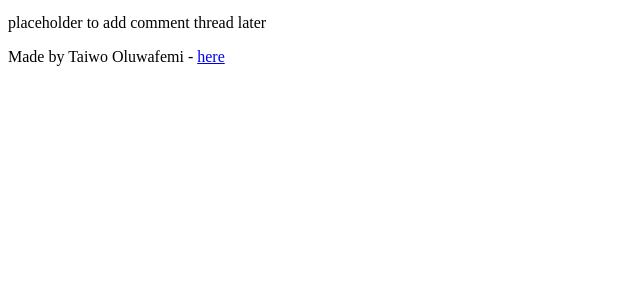
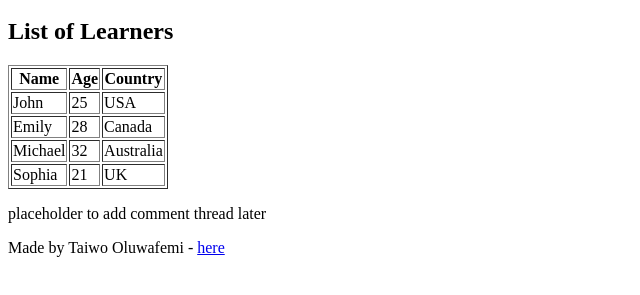
Before and after one commit to Taiwo-10/My_First_Portfolio, a plain HTML site: page html_basic/index.html in a window 1280 px wide. Shown: the part 501-796 px from the top of the page, without its empty margins (0-640 px from the left). Drawn offline with Linux system fonts and the light colour scheme.

Commit message:
Add table of learners to index.html

```diff
--- a/html_basic/index.html
+++ b/html_basic/index.html
@@ -25,6 +25,39 @@
       <a href="https://www.alxafrica.com" target="_blank">
         <img src="https://i.ibb.co/gTDZZT8/ALX-Logo-07.png" alt="ALX Logo" width="200">
       </a>
+      <table>
+        <h2>List of Learners</h2>
+<table border="1">
+  <thead>
+    <tr>
+      <th>Name</th>
+      <th>Age</th>
+      <th>Country</th>
+    </tr>
+  </thead>
+  <tbody>
+    <tr>
+      <td>John</td>
+      <td>25</td>
+      <td>USA</td>
+    </tr>
+    <tr>
+      <td>Emily</td>
+      <td>28</td>
+      <td>Canada</td>
+    </tr>
+    <tr>
+      <td>Michael</td>
+      <td>32</td>
+      <td>Australia</td>
+    </tr>
+    <tr>
+      <td>Sophia</td>
+      <td>21</td>
+      <td>UK</td>
+    </tr>
+  </tbody>
+      </table>
     </article>
 
     <aside>
```
